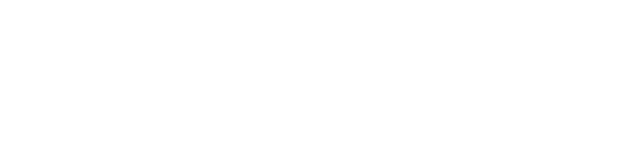
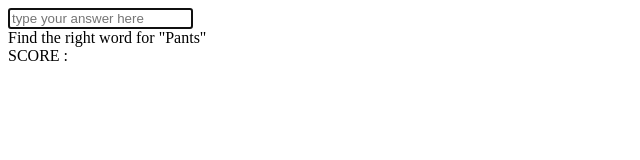
Before and after one commit to tkyngw/this-is-my-game, a plain HTML site: page index.html in a window 1280 px wide. Shown: the whole page, without its empty margins (0-640 px from the left). Drawn offline with Linux system fonts and the light colour scheme.

Commit message:
generate a random pair and check if the answer is correct

```diff
--- a/index.html
+++ b/index.html
@@ -7,6 +7,11 @@
     <title>Document</title>
 </head>
 <body>
-
+    <input type="text" id="answer" placeholder="type your answer here" autofocus="autofocus">
+    <section>
+        <div id="question">Find the right word for "<span></span>"</div>
+        <div id="score">SCORE : <span></span></div>
+    </section>
+    <script src="/main.js"></script>
 </body>
 </html>
--- /dev/null
+++ b/main.js
@@ -0,0 +1,37 @@
+const words = [
+    { 'Beer' : 'øl'},
+    { 'Turtle' : 'skildpadde'},
+    { 'Boy' : 'dreng'},
+    { 'Pants' : 'bukser'},
+    { 'City' : 'by'}
+]
+
+//console.log(words[0].Beer)
+
+const randomPair = words[Math.floor(Math.random() * (words.length -1))]
+// console.log(randomPair)
+// console.log(Object.keys(randomPair)[0])
+
+function newQuestion(){
+    const randomQuestion = Object.keys(randomPair)
+    document.querySelector('#question span').innerText = randomQuestion
+}
+newQuestion()
+
+
+function answer(){
+    const answerTyped = document.getElementById('answer')
+    const rightAnswer = Object.values(randomPair)[0]
+    // console.log(rightAnswer)
+    answerTyped.addEventListener("keydown", function(event){
+        if (event.key === 'Enter'){
+           if (answerTyped.value === rightAnswer){
+              console.log('correct')
+            } else {
+              console.log('wrong')
+            }
+        }
+    })
+}
+
+answer()
--- /dev/null
+++ b/style.css
@@ -0,0 +1,12 @@
+
+
+section {
+    color : blue
+}
+
+#answer {
+    display: flex;
+    justify-content: center;
+    border: none;
+    border-bottom: solid darkgrey 2px;
+}
```
Also changed, not shown: game.js (deleted).
